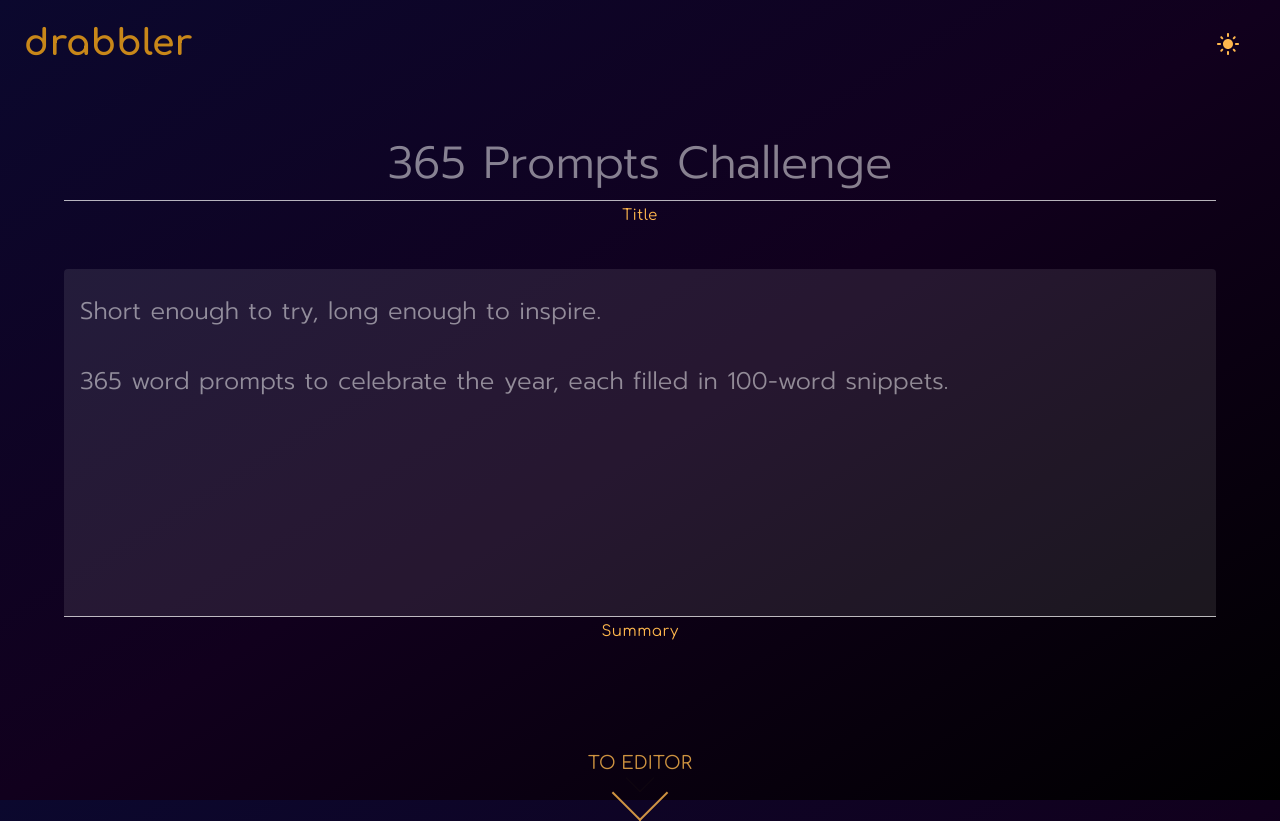
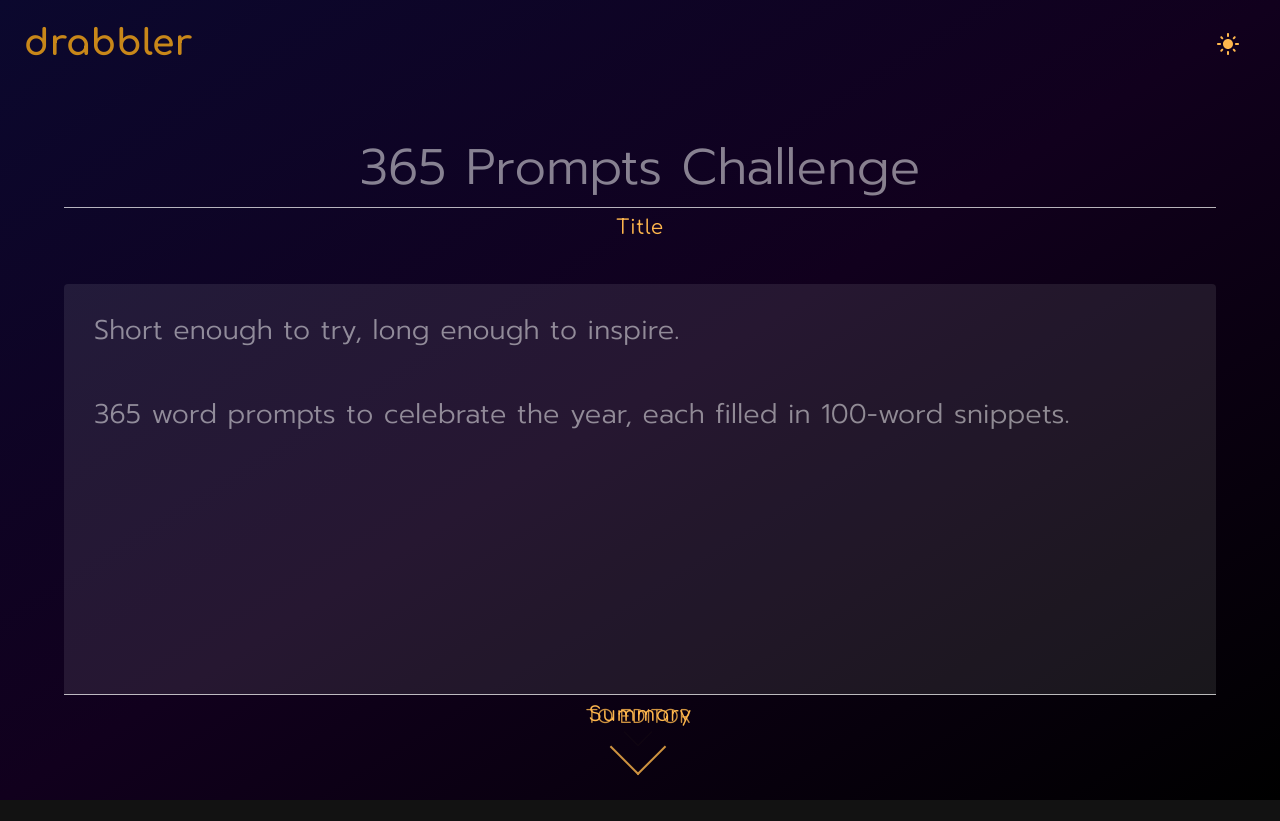
Before and after one commit to aio-v/Drabbler, a Next.js app: page /project in a window 1280 px wide. After the commit the page ends 800 px from the top, so only its background shows below. Built offline with nearby package versions, Linux system fonts and the light colour scheme.

Commit message:
Title page button fades in

```diff
--- a/components/buttons/toWorkspaceButton.jsx
+++ b/components/buttons/toWorkspaceButton.jsx
@@ -1,5 +1,5 @@
-import React, { useContext } from 'react';
-import { Box, Typography, useTheme } from '@mui/material';
+import React, { useContext, useState, useEffect } from 'react';
+import { Box, Typography, useTheme, Grow } from '@mui/material';
 import { ToggleContext } from '../../pages/project';
 
 import styles from './toWorkspaceButton.module.css';
@@ -9,7 +9,6 @@ export function ToWorkspaceButton() {
     const context = useContext(ToggleContext);
     return (
         <Box sx={{
-            mt: '7%',
             position: 'relative',
         }}>
             <button className={styles.button} onClick={context.page.togglePage}>
@@ -29,3 +28,27 @@ export function ToWorkspaceButton() {
         </Box>
     );
 }
+
+export function LoadToWorkspaceButton() {
+    const [load, setLoad] = useState(false);
+    const context = useContext(ToggleContext);
+
+    useEffect(() => {
+        const timeoutID = setTimeout(() => {
+            setLoad(true);
+        }, 500);
+        return () => {
+            clearTimeout(timeoutID);
+        }
+    }, [load]);
+
+    return <Grow in={load && context.checked} {...(context.checked ? {timeout: 800} : {timeout: 0})}>
+                <Box sx={{
+                    left: 'calc(50% - 60px)',
+                    bottom: '6.5%',
+                    position: 'fixed',
+                }}>
+                    <ToWorkspaceButton />
+                </Box>
+            </Grow>;
+}
--- a/components/title.jsx
+++ b/components/title.jsx
@@ -1,7 +1,7 @@
 import React, { useState, useEffect } from 'react';
 import { useTheme } from '@mui/material';
 import { TextField, Box } from '@mui/material';
-import { ToWorkspaceButton } from '../components/buttons/toWorkspaceButton';
+import { LoadToWorkspaceButton } from '../components/buttons/toWorkspaceButton';
 
 export function Title() {
     const [title, setTitle] = useState("");
@@ -47,7 +47,7 @@ export function Title() {
                 inputProps={{
                     style: {
                         fontFamily: 'Prompt',
-                        fontSize: 45,
+                        fontSize: 50,
                         fontWeight: 300,
                         textAlign: 'center'
                     },
@@ -56,7 +56,7 @@ export function Title() {
                     style: {
                         textAlign: 'center',
                         fontFamily: 'Comfortaa',
-                        fontSize: 15,
+                        fontSize: 20,
                         color: theme.palette.mode === 'dark' ? theme.palette.primary.main : theme.palette.secondary.main,
                     }
                   }}
@@ -74,7 +74,7 @@ export function Title() {
             color={theme.palette.mode === 'dark' ? "primary" : "secondary"}
             sx={{
                 "& .MuiInputBase-root": {
-                    px: 2,
+                    px: '30px',
                 },
                 "& .MuiFilledInput-root": {
                     background: theme.palette.mode === 'dark' ? "" : "rgba(0, 0, 0, 0.02)",
@@ -83,9 +83,9 @@ export function Title() {
             inputProps={{
                 style: {
                     fontFamily: 'Prompt',
-                    fontSize: 24,
+                    fontSize: 27,
                     fontWeight: 300,
-                    lineHeight: '35px',
+                    lineHeight: '42px',
 
                 },
             }}
@@ -93,13 +93,13 @@ export function Title() {
                 style: {
                     textAlign: 'center',
                     fontFamily: 'Comfortaa',
-                    fontSize: 15,
+                    fontSize: 20,
                     color: theme.palette.mode === 'dark' ? theme.palette.primary.main : theme.palette.secondary.main,
                 }
             }}
             />
 
-            <ToWorkspaceButton />
+            <LoadToWorkspaceButton />
         </Box>
     );
 }
--- a/styles/globals.css
+++ b/styles/globals.css
@@ -122,9 +122,6 @@ p.not_at_top_count {
   width: 4ch;
   font-size: 30px;
   text-align: center;
-}
-
-.not_at_top_input {
   margin-bottom: 10px;
 }
 
```
